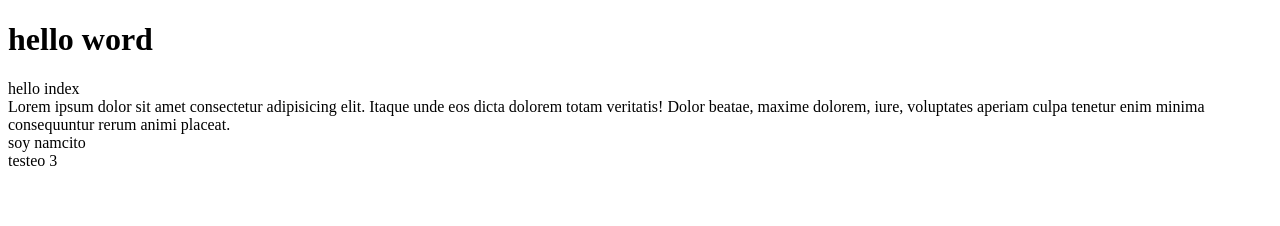
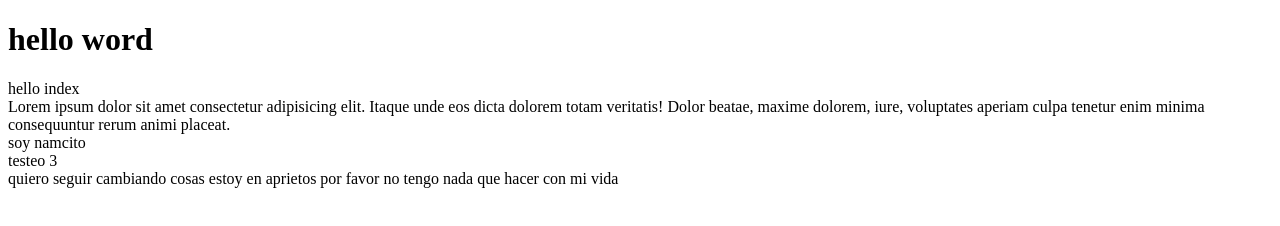
Before and after one commit to NamHyungCL/Git, a plain HTML site: page index.html in a window 1280 px wide. Drawn offline with Linux system fonts and the light colour scheme.

Commit message:
testeo 4

```diff
--- a/index.html
+++ b/index.html
@@ -22,5 +22,7 @@
     <div>
         testeo 3
     </div>
+    quiero seguir cambiando cosas
+    estoy en aprietos por favor no tengo nada que hacer con mi vida
 </body>
 </html>
```
